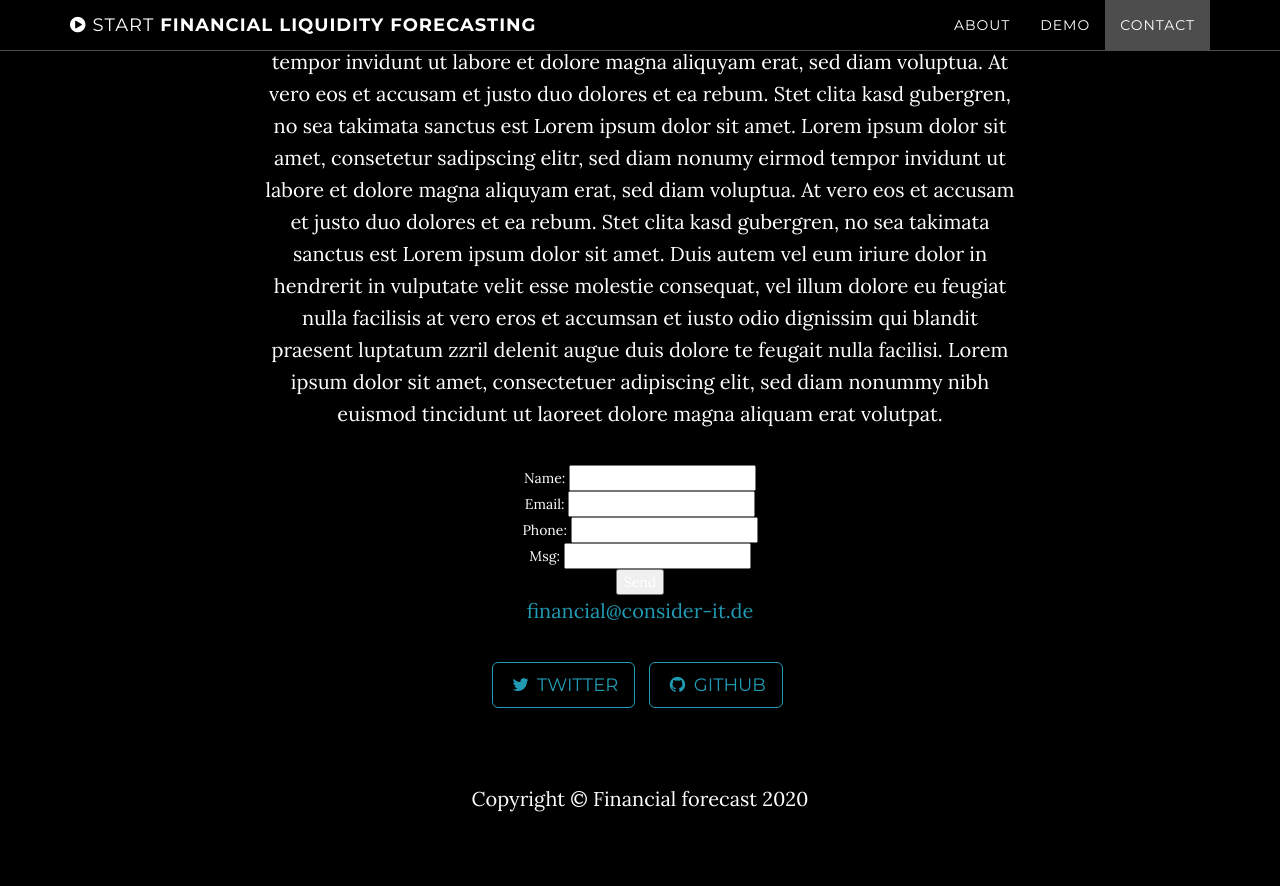
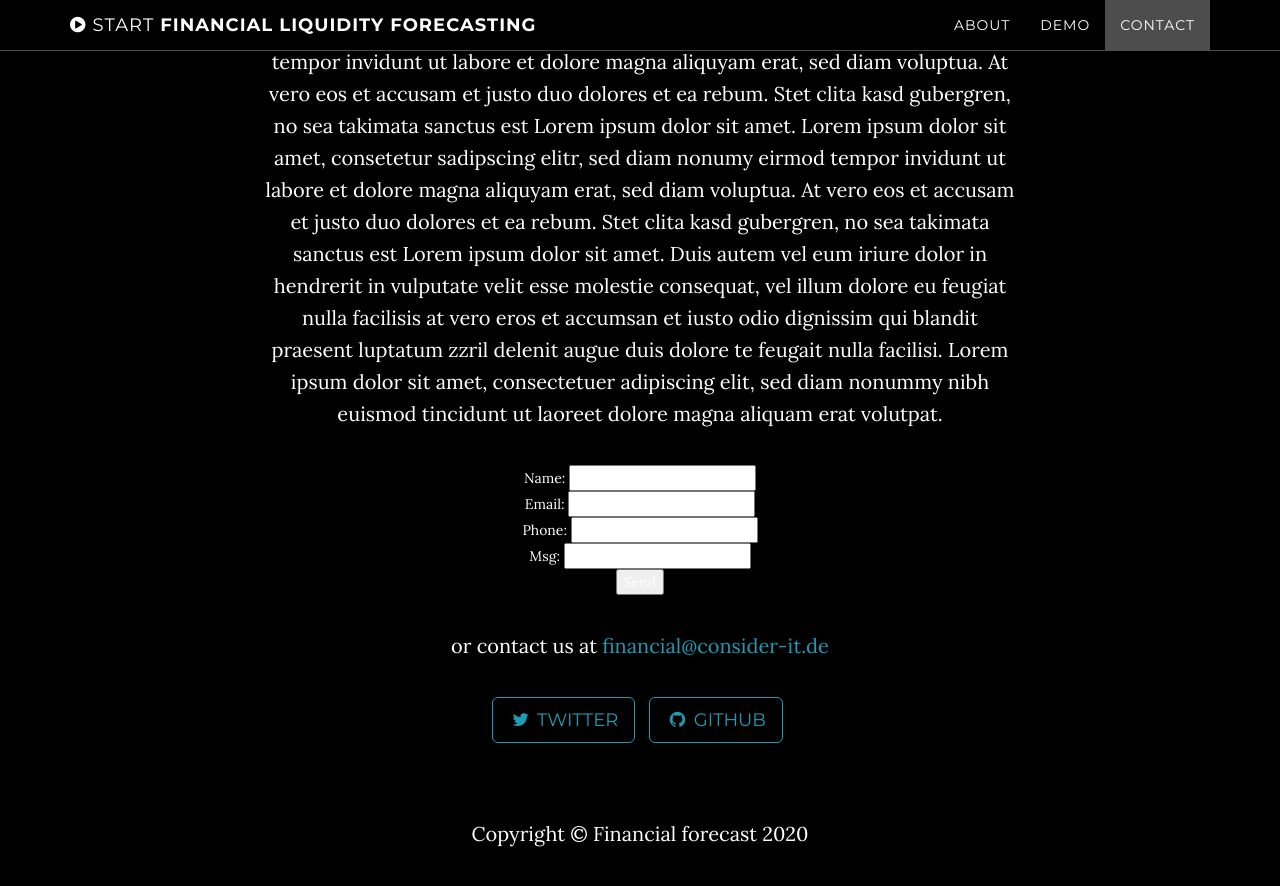
Before and after one commit to l4cast/financial-forecast, a Jekyll site: the page built from index.html, in a window 1280 px wide and 900 px high, scrolled down 3248 px. Shown: the top 886 px of the window. Built offline with Jekyll 4.4.1, drawn with Linux system fonts in a browser that asks for light colours; before the commit the page ends 4113 px from its top, so only the background shows below that.

Commit message:
updated contacts

```diff
--- a/_includes/contact.html
+++ b/_includes/contact.html
@@ -7,17 +7,17 @@
 
 Duis autem vel eum iriure dolor in hendrerit in vulputate velit esse molestie consequat, vel illum dolore eu feugiat nulla facilisis at vero eros et accumsan et iusto odio dignissim qui blandit praesent luptatum zzril delenit augue duis dolore te feugait nulla facilisi. Lorem ipsum dolor sit amet, consectetuer adipiscing elit, sed diam nonummy nibh euismod tincidunt ut laoreet dolore magna aliquam erat volutpat.</p>
 
+                <p>
                   <form action="https://getform.io/f/7c100d05-89ac-495d-8aca-2ac45d70382a" method="POST">
-
                     Name: <input type="text" name="name"><br />
                     Email: <input type="email" name="email"><br />
                     Phone: <input type="text" name="phone"><br />
                     Msg: <input type="text" name="message" value="Please contact me for further information."><br />
                     <button type="submit">Send</button>
+                  </form>
+                </p>
 
-                </form>
-
-                <p><a href="mailto:{{ site.email }}">{{ site.email }}</a>
+                <p>or contact us at <a href="mailto:{{ site.email }}">{{ site.email }}</a>
                 </p>
                 <ul class="list-inline banner-social-buttons">
                     {% for network in site.social %}
```
Lines whose indentation alone changed are shown as unchanged.
